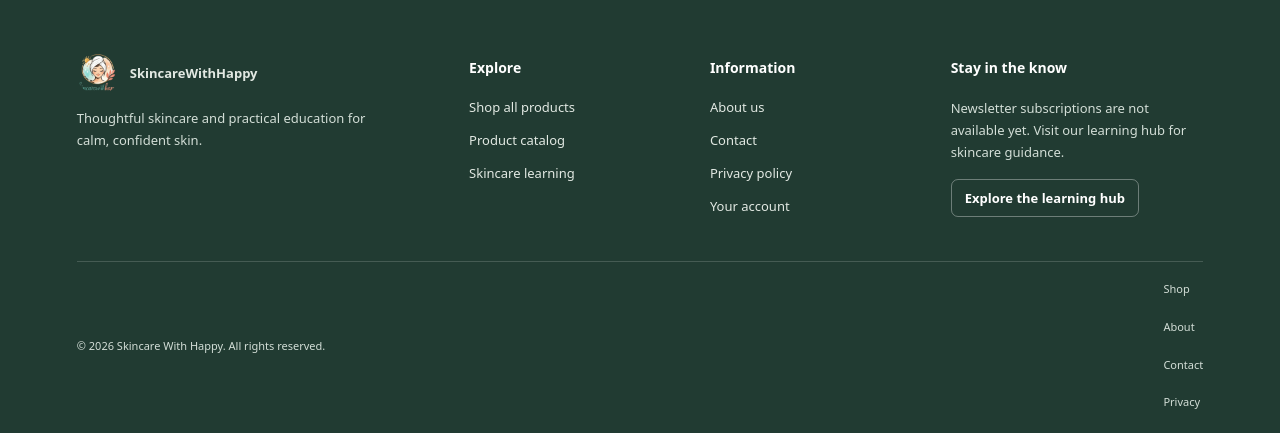
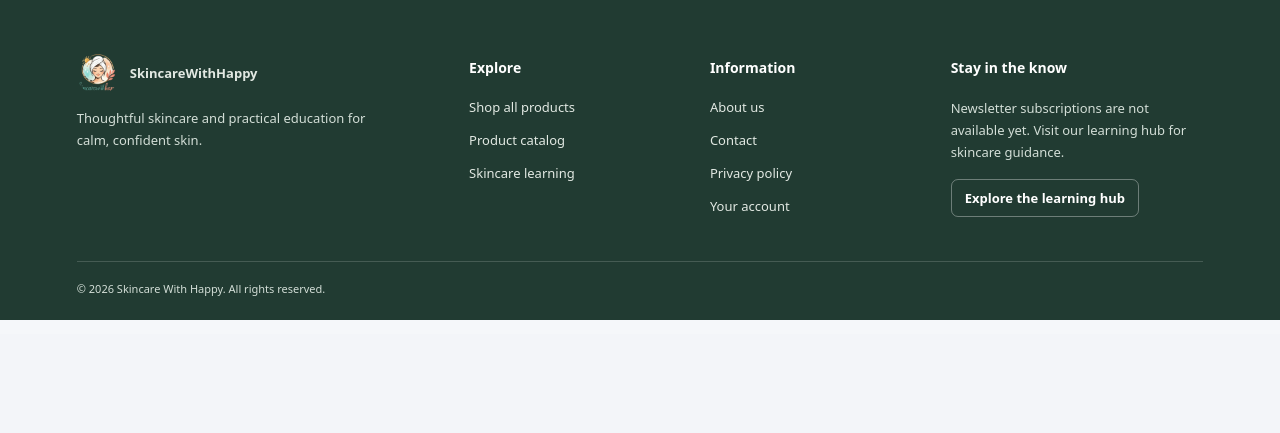
Before and after one commit to JamesHD001/Skincare_With_Happy, a Flask app: page /cart in a window 1280 px wide. Shown: the part 466-899 px from the top of the page. After the commit the page ends 786 px from the top, so only its background shows below. Run offline with Flask 3, Linux system fonts and the light colour scheme; some libraries are stand-ins or nearby versions.

Commit message:
Restore reference footer layout without duplicate links

```diff
--- a/templates/partials/footer.html
+++ b/templates/partials/footer.html
@@ -15,7 +15,7 @@
             {% endif %}
         </section>
 
-        <nav class="premium-footer__links" aria-label="Shop">
+        <nav class="premium-footer__links" aria-label="Explore">
             <h2>Explore</h2>
             <a href="{{ url_for('shop') }}">Shop all products</a>
             <a href="{{ url_for('products') }}">Product catalog</a>
@@ -28,12 +28,6 @@
             <a href="{{ url_for('contact') }}">Contact</a>
             <a href="{{ url_for('privacy') }}">Privacy policy</a>
             <a href="{{ url_for('account') }}">Your account</a>
-            {% if footer_contact_email %}
-                <a href="mailto:{{ footer_contact_email }}">{{ footer_contact_email }}</a>
-            {% endif %}
-            {% if footer_contact_phone %}
-                <a href="tel:{{ footer_contact_phone }}">{{ footer_contact_phone }}</a>
-            {% endif %}
         </nav>
 
         <section class="premium-footer__newsletter">
@@ -45,11 +39,5 @@
 
     <div class="premium-footer__bottom">
         <span>&copy; {{ current_year }} Skincare With Happy. All rights reserved.</span>
-        <nav aria-label="Footer navigation">
-            <a href="{{ url_for('shop') }}">Shop</a>
-            <a href="{{ url_for('about') }}">About</a>
-            <a href="{{ url_for('contact') }}">Contact</a>
-            <a href="{{ url_for('privacy') }}">Privacy</a>
-        </nav>
     </div>
 </footer>
```
